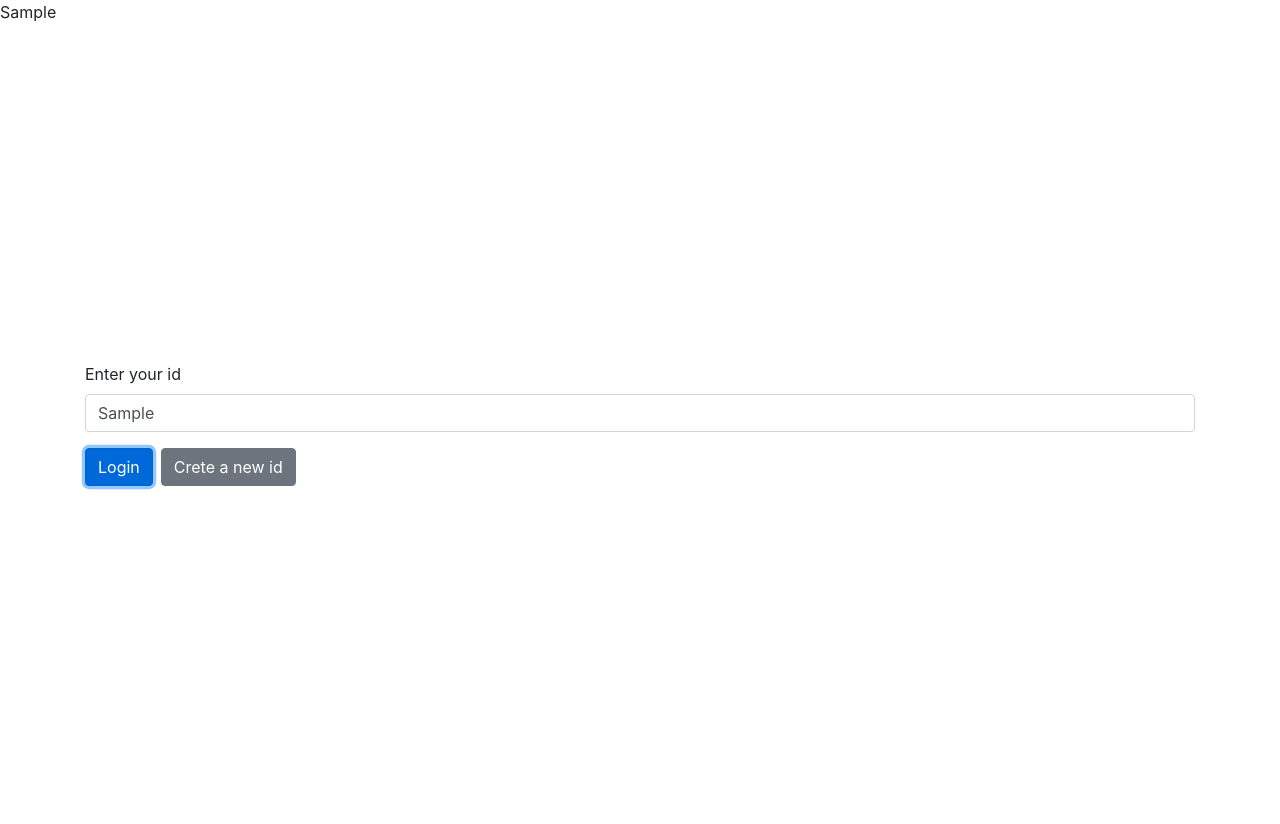
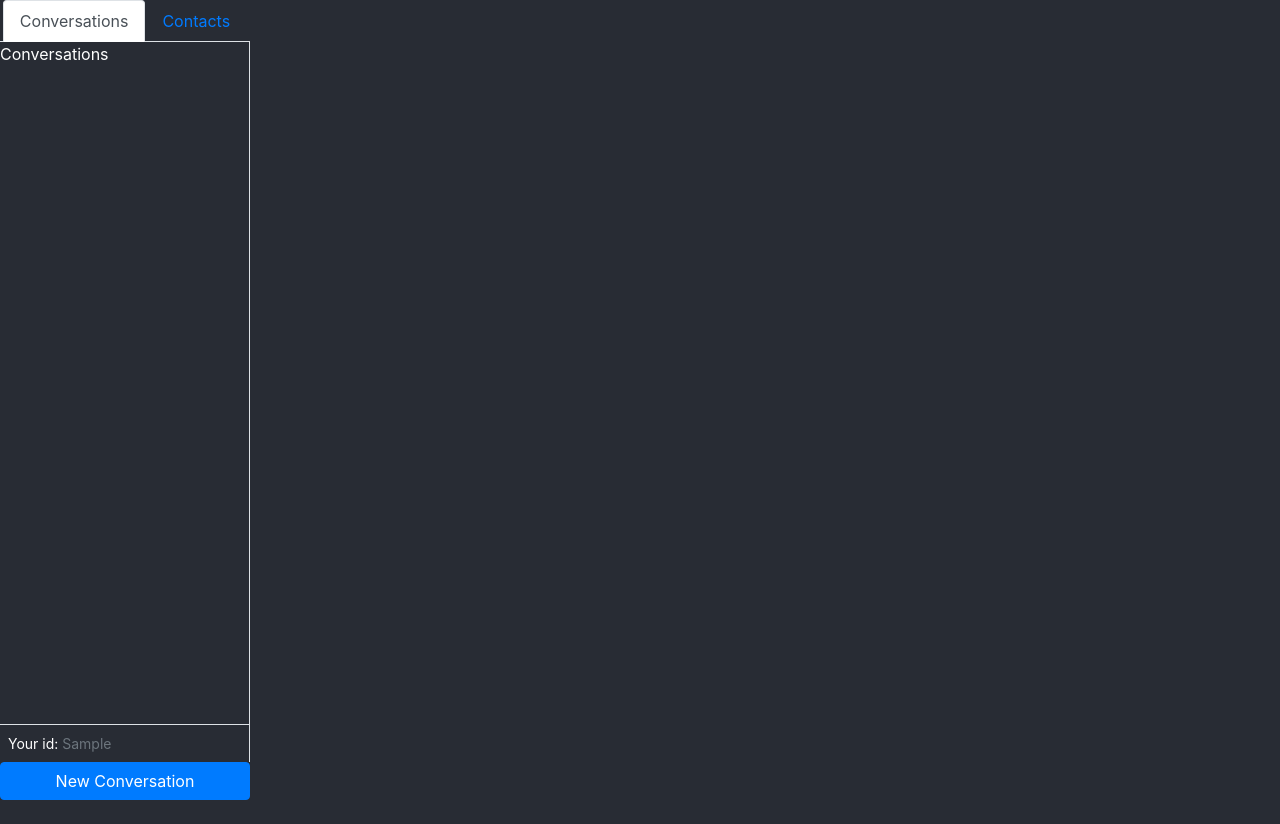
Before and after one commit to lwod/socketMessanger, a React (Create React App) app in the folder client/: page / in a window 1280 px wide. Both pictures are taken after typing "Sample" into the empty fields and a click on the button "Login". After the commit the page ends 800 px from the top, so only its background shows below. Built offline with nearby package versions, Linux system fonts and the light colour scheme; the HTML template or start-up script is replaced by a standard one.

Commit message:
side bar with contacts and conversations

```diff
--- a/client/src/App.js
+++ b/client/src/App.js
@@ -3,15 +3,16 @@
 import 'bootstrap/dist/css/bootstrap.min.css'
 import {useLocalStorage} from "./hooks/useLocalStorage";
 
+import './index.css'
+import Dashboard from "./components/Dashboard/Dashboard";
+
 const App = () => {
 
-	const [id,setId] = useLocalStorage()
+	const [id,setId] = useLocalStorage('id')
 
 	return (
-		<div className="App">
-			{id}
-			<Login onIdSubmit={setId}/>
-		</div>
+
+		id ? <Dashboard id={id}/> : <Login onIdSubmit={setId}/>
 	);
 }
 
--- /dev/null
+++ b/client/src/components/Contacts/Contacts.js
@@ -0,0 +1,12 @@
+import React from 'react'
+
+const Contacts = () => {
+
+	return(
+		<div>
+			Contacts
+		</div>
+	)
+}
+
+export default Contacts
--- /dev/null
+++ b/client/src/components/Conversations/Conversations.js
@@ -0,0 +1,12 @@
+import React from 'react'
+
+const Conversations = () => {
+
+	return(
+		<div>
+			Conversations
+		</div>
+	)
+}
+
+export default Conversations
--- /dev/null
+++ b/client/src/components/Dashboard/Dashboard.js
@@ -0,0 +1,16 @@
+import React from 'react'
+import Sidebar from "../Sidebar/Sidebar";
+
+const Dashboard = ({id}) => {
+
+	return(
+		<div
+			className={'d-flex'}
+			style={{height: '100vh'}}
+		>
+			<Sidebar id={id}/>
+		</div>
+	)
+}
+
+export default Dashboard
--- /dev/null
+++ b/client/src/components/Sidebar/Sidebar.js
@@ -0,0 +1,50 @@
+import React, {useState} from 'react'
+import {Tab, Nav, Button} from 'react-bootstrap'
+import Conversations from "../Conversations/Conversations";
+import Contacts from "../Contacts/Contacts";
+
+const CONVERSATIONS_KEY = "conversations"
+const CONTACTS_KEY = "contacts"
+
+const Sidebar = ({id}) => {
+
+	const [activeKey, setActiveKey] = useState(CONVERSATIONS_KEY)
+	const conversationsOpen = activeKey === CONVERSATIONS_KEY
+
+	return (
+		<div style={{width: '250px'}}
+		     className={"d-flex flex-column"}
+		>
+			<Tab.Container
+				activeKey={activeKey}
+				onSelect={setActiveKey}
+			>
+				<Nav variant={'tabs'} className={'justify-content-center'}>
+					<Nav.Item>
+						<Nav.Link eventKey={CONVERSATIONS_KEY}>Conversations</Nav.Link>
+					</Nav.Item>
+					<Nav.Item>
+						<Nav.Link eventKey={CONTACTS_KEY}>Contacts</Nav.Link>
+					</Nav.Item>
+				</Nav>
+				<Tab.Content
+					className={"border-right overflow-auto flex-grow-1"}>
+					<Tab.Pane eventKey={CONVERSATIONS_KEY}>
+						<Conversations/>
+					</Tab.Pane>
+					<Tab.Pane eventKey={CONTACTS_KEY}>
+						<Contacts/>
+					</Tab.Pane>
+				</Tab.Content>
+				<div className={"p-2 border-top border-right small"}>
+					Your id: <span className={"text-muted"}>{id}</span>
+				</div>
+				<Button>
+					New {conversationsOpen ? 'Conversation' : 'Contact'}
+				</Button>
+			</Tab.Container>
+		</div>
+	)
+}
+
+export default Sidebar
--- /dev/null
+++ b/client/src/index.css
@@ -0,0 +1,4 @@
+body{
+    background-color: #282c34;
+    color: white;
+}
```
Also changed, not shown: 13 other files (tests, documents, lock files or other folders).
